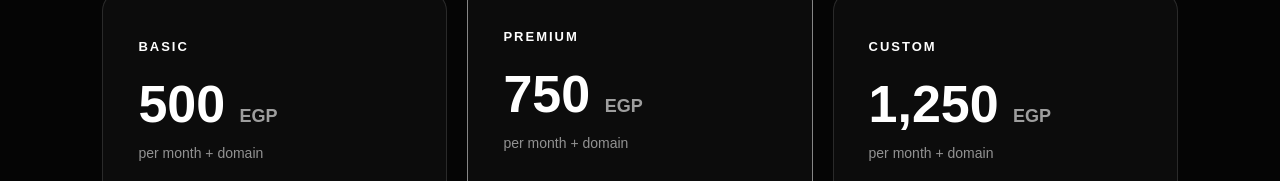
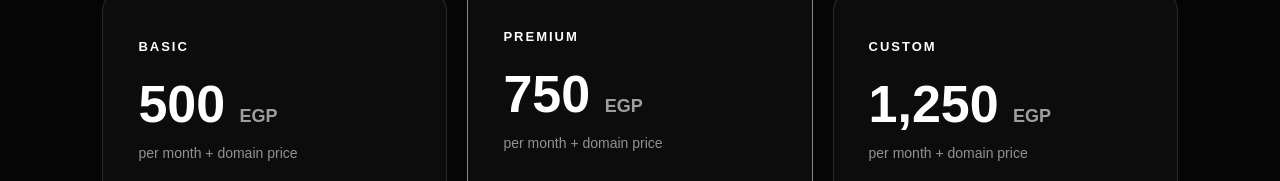
Before and after one commit to adameltop/Adam-WEB, a plain HTML site: page index.html in a window 1280 px wide. Shown: the part 4388-4569 px from the top of the page. Drawn offline with Linux system fonts and the light colour scheme.

Commit message:
Revise pricing period text in index.html
Updated pricing descriptions to include 'domain price'.

```diff
--- a/index.html
+++ b/index.html
@@ -293,7 +293,7 @@
     <div class="pricing-card">
         <p class="plan-name">BASIC</p>
         <h3>500 <span>EGP</span></h3>
-        <p class="price-period">per month + domain</p>
+        <p class="price-period">per month + domain price</p>
 
         <ul>
             <li>✓ Professional website</li>
@@ -312,7 +312,7 @@
 
         <p class="plan-name">PREMIUM</p>
         <h3>750 <span>EGP</span></h3>
-        <p class="price-period">per month + domain</p>
+        <p class="price-period">per month + domain price</p>
 
         <ul>
             <li>✓ Everything in Basic</li>
@@ -330,7 +330,7 @@
     <div class="pricing-card">
         <p class="plan-name">CUSTOM</p>
         <h3>1,250 <span>EGP</span></h3>
-        <p class="price-period">per month + domain</p>
+        <p class="price-period">per month + domain price</p>
 
         <ul>
             <li>✓ Fully custom website</li>
```
